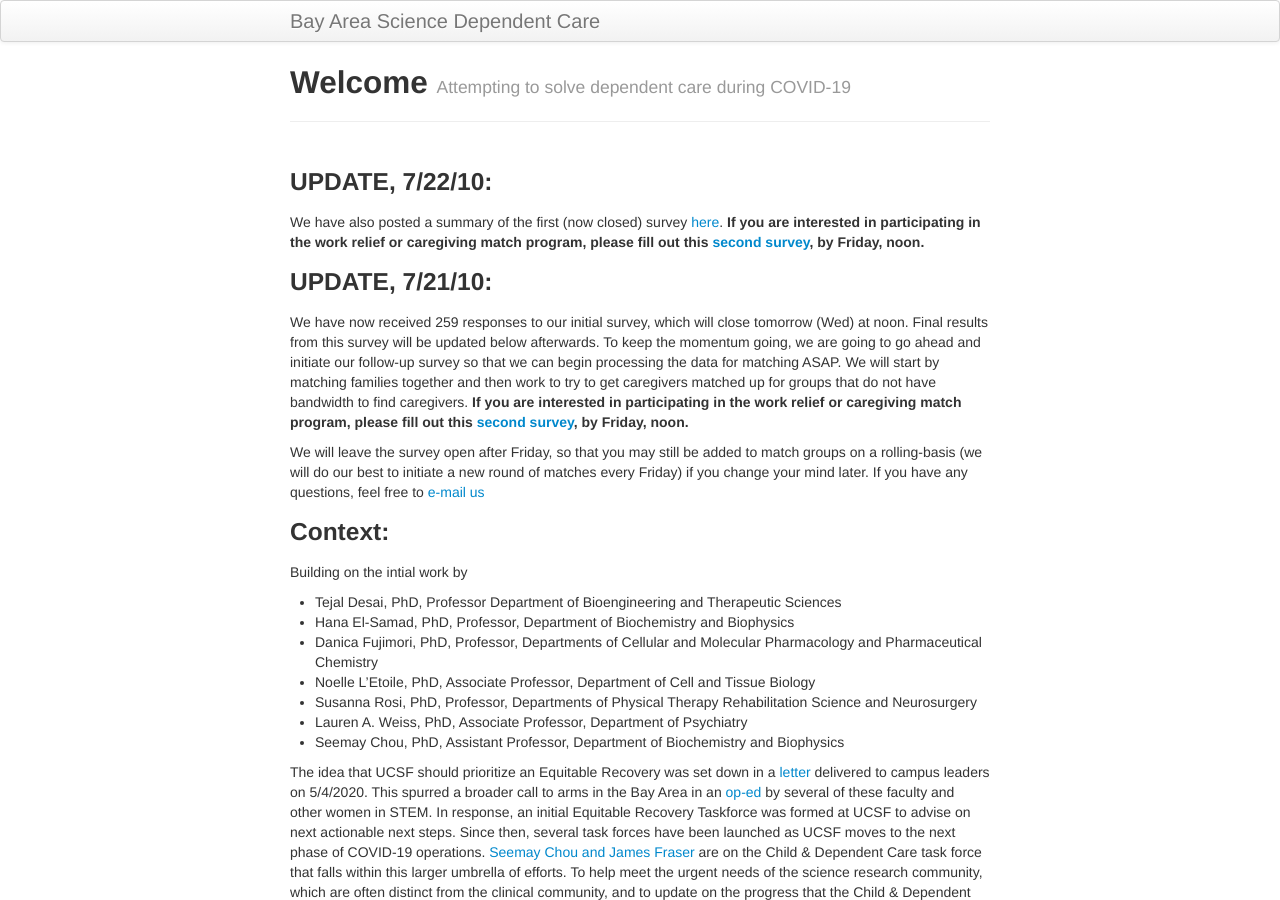
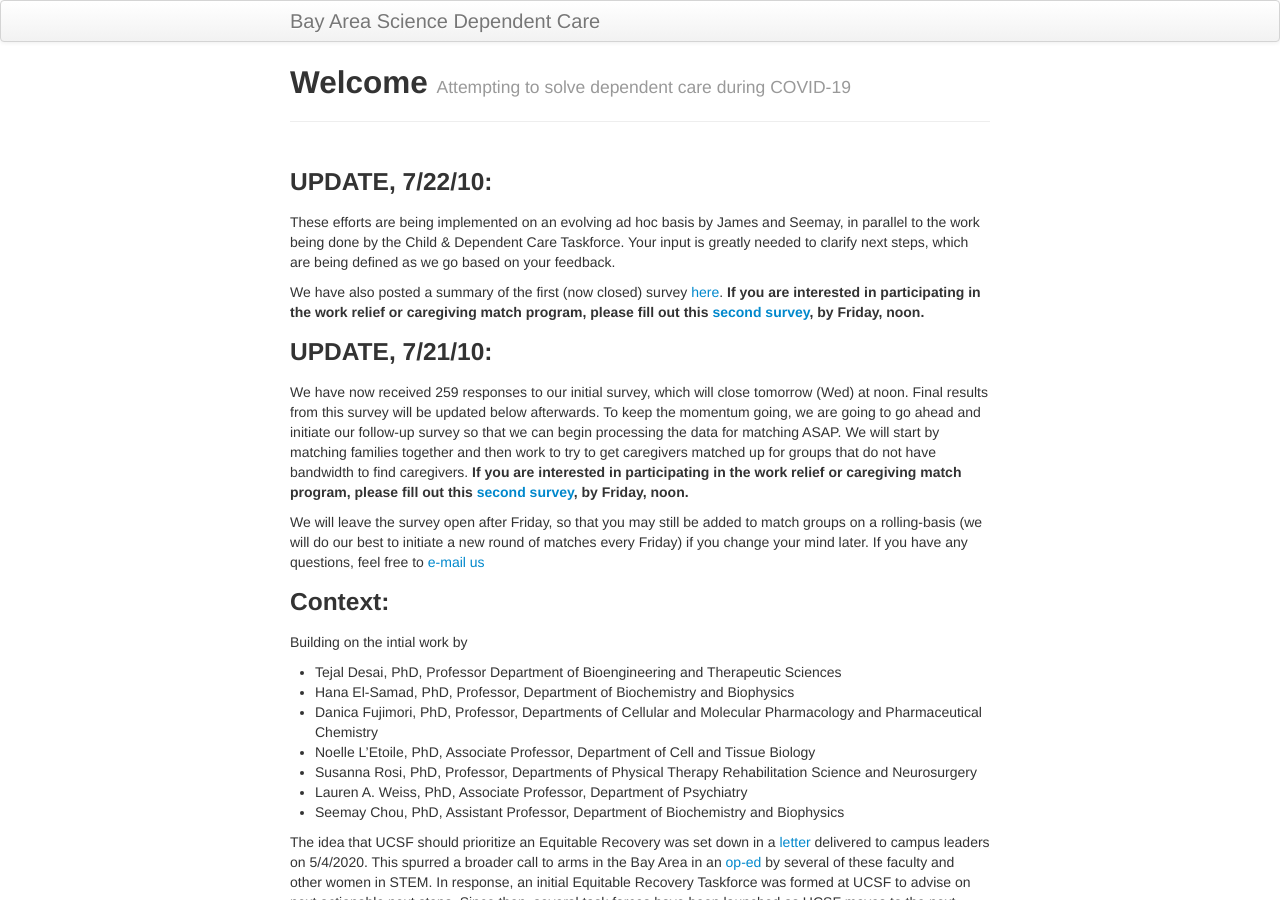
Before and after one commit to fraserlab/sci-dependentcare, a Jekyll site: the page built from index.md, in a window 1280 px wide and 900 px high. Built offline with Jekyll 4.4.1, drawn with Linux system fonts in a browser that asks for light colours.

Commit message:
updated disclaimer

```diff
--- a/index.md
+++ b/index.md
@@ -5,6 +5,7 @@ tagline: Attempting to solve dependent care during COVID-19
 description: Welcome page
 ---
 ### UPDATE, 7/22/10:
+These efforts are being implemented on an evolving ad hoc basis by James and Seemay, in parallel to the work being done by the Child & Dependent Care Taskforce. Your input is greatly needed to clarify next steps, which are being defined as we go based on your feedback.
 
 We have also posted a summary of the first (now closed) survey [here](/pages/survey.html). **If you are interested in participating in the work relief or caregiving match program, please fill out this [second survey](https://forms.gle/Z6uJP9XYiVPhvSLb6), by Friday, noon.**
 
```
